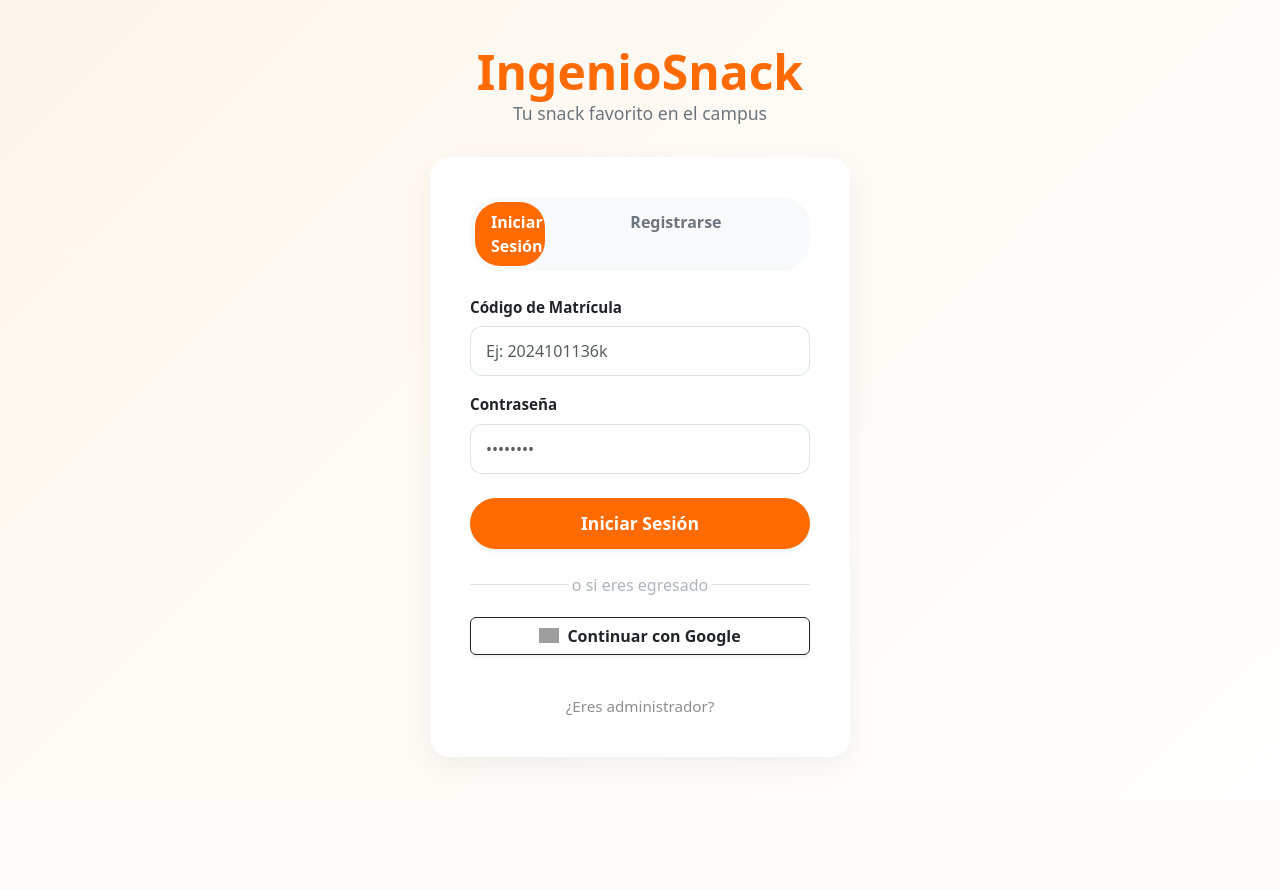
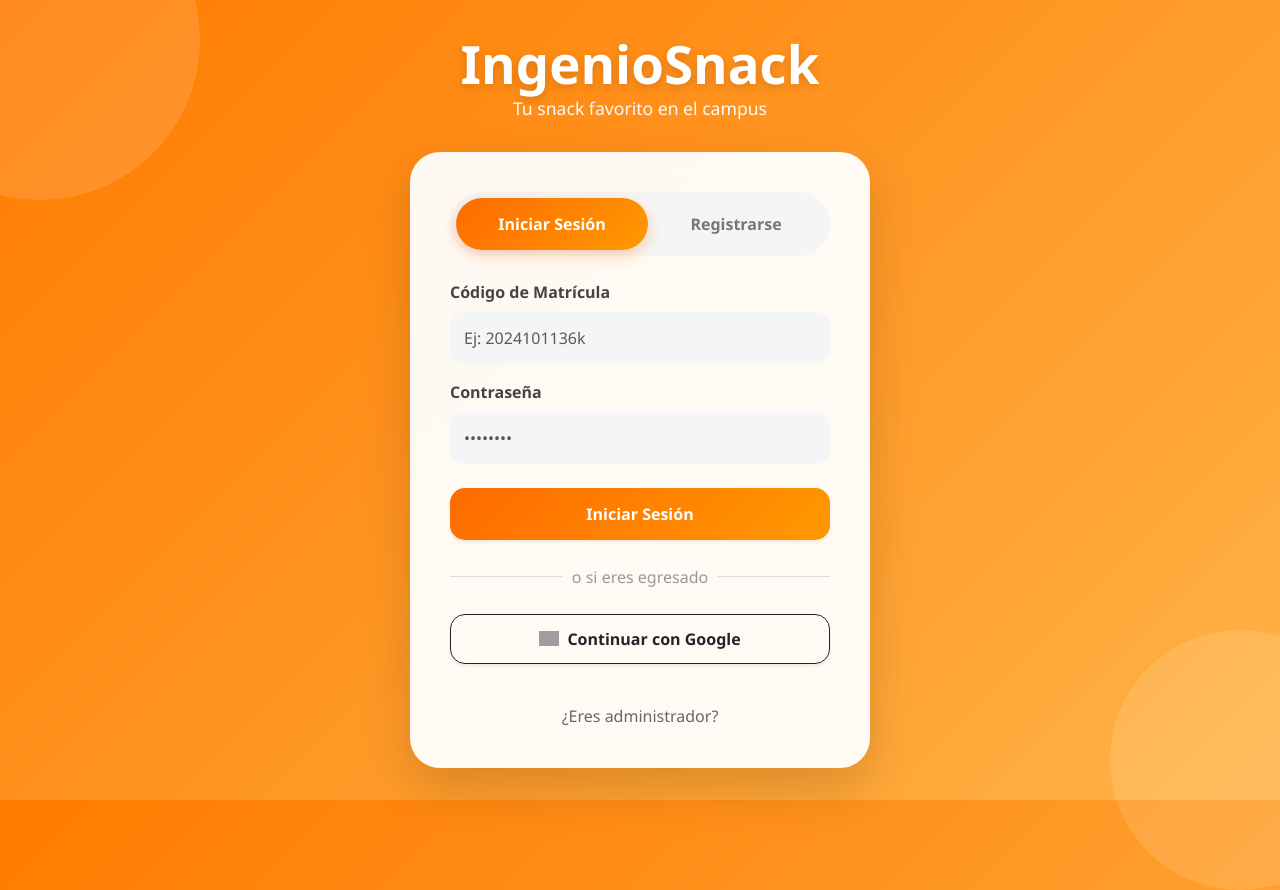
Before and after one commit to Marcadainfalible/IngenioSnack_IS055B, a Flask app: page /login in a window 1280 px wide; the page is wider, and only the part inside the window is pictured. Before the commit the page ends 715 px from the top of that part, so only its background shows below. Run offline with Flask 3, Linux system fonts and the light colour scheme; grey boxes are pictures that could not be loaded.

Commit message:
feat: Terminado el diseño de login_admin y login_estudiante

```diff
--- a/templates/auth/login_estudiante.html
+++ b/templates/auth/login_estudiante.html
@@ -6,27 +6,183 @@
     <title>IngenioSnack - Iniciar Sesión</title>
     <link href="https://cdn.jsdelivr.net/npm/bootstrap@5.3.0/dist/css/bootstrap.min.css" rel="stylesheet">
    <style>
-        body { background: linear-gradient(135deg, #fdf6ec 0%, #fff 100%); min-height: 100vh; display: flex; align-items: center; justify-content: center; flex-direction: column; }
-        .login-card { background: white; border-radius: 20px; padding: 40px; box-shadow: 0 10px 30px rgba(0,0,0,0.05); width: 100%; max-width: 420px; }
-        .brand-title { color: #ff6b00; font-weight: 900; font-size: 3rem; margin-bottom: 0; text-align: center; }
-        .brand-subtitle { text-align: center; color: #6c757d; margin-bottom: 30px; font-size: 1.1rem; }
-        .nav-pills { background: #f8f9fa; border-radius: 30px; padding: 5px; margin-bottom: 25px; }
-        .nav-pills .nav-link { border-radius: 25px; color: #6c757d; font-weight: bold; width: 50%; text-align: center; }
-        .nav-pills .nav-link.active { background-color: #ff6b00; color: white; }
-        .form-label { font-weight: bold; color: #212529; font-size: 0.95rem; }
-        .form-control { border-radius: 12px; padding: 12px 15px; border: 1px solid #dee2e6; }
-        .btn-orange { background-color: #ff6b00; color: white; border-radius: 30px; padding: 12px; font-weight: bold; font-size: 1.1rem; border: none; transition: 0.3s; }
-        .btn-orange:hover { background-color: #e66000; color: white; transform: translateY(-2px); }
-        .link-admin { text-align: center; display: block; margin-top: 25px; color: #8e8e8e; text-decoration: none; font-size: 0.95rem; }
-        .link-admin:hover { color: #ff6b00; text-decoration: underline; }
+    body{
+        min-height:100vh;
+        display:flex;
+        flex-direction:column;
+        justify-content:center;
+        align-items:center;
+        background: linear-gradient(135deg,#ff7b00,#ffb347);
+        font-family:'Segoe UI',sans-serif;
+        overflow:hidden;
+        position:relative;
+    }
 
-        /* Estilos del botón de Google */
-        .divider { display: flex; align-items: center; text-align: center; color: #adb5bd; margin: 20px 0; }
-        .divider::before, .divider::after { content: ''; flex: 1; border-bottom: 1px solid #dee2e6; }
-        .divider:not(:empty)::before { margin-right: .25em; }
-        .divider:not(:empty)::after { margin-left: .25em; }
-        .btn-google { background-color: white; border: 1px solid #dadce0; color: #3c4043; font-weight: bold; border-radius: 30px; padding: 10px; display: flex; justify-content: center; align-items: center; gap: 10px; text-decoration: none; transition: 0.2s; }
-        .btn-google:hover { background-color: #f8f9fa; color: #3c4043; }
+    body::before,
+    body::after{
+        content:'';
+        position:absolute;
+        border-radius:50%;
+        background:rgba(255,255,255,0.12);
+    }
+
+    body::before{
+        width:320px;
+        height:320px;
+        top:-120px;
+        left:-120px;
+    }
+
+    body::after{
+        width:260px;
+        height:260px;
+        bottom:-90px;
+        right:-90px;
+    }
+
+    .brand-title{
+        color:white;
+        font-size:3.3rem;
+        font-weight:900;
+        margin-bottom:0;
+        text-shadow:0 3px 8px rgba(0,0,0,.15);
+    }
+
+    .brand-subtitle{
+        color:white;
+        opacity:.95;
+        margin-bottom:30px;
+        font-size:1.1rem;
+    }
+
+    .login-card{
+        background:rgba(255,255,255,.95);
+        backdrop-filter:blur(10px);
+        width:100%;
+        max-width:460px;
+        padding:40px;
+        border-radius:30px;
+        box-shadow:0 20px 50px rgba(0,0,0,.15);
+        animation:entrada .8s ease;
+    }
+
+    @keyframes entrada{
+        from{
+            opacity:0;
+            transform:translateY(25px);
+        }
+        to{
+            opacity:1;
+            transform:translateY(0);
+        }
+    }
+
+   .nav-pills{
+    background:#f5f5f5;
+    border-radius:40px;
+    padding:6px;
+    display:flex;
+}
+
+.nav-pills .nav-link{
+    width:100%;
+    border-radius:30px;
+    font-weight:700;
+    color:#777;
+    transition:.3s;
+    padding:14px 0;
+    text-align:center;
+    border:none;
+    background:transparent;
+}
+
+.nav-pills .nav-link.active{
+    background:linear-gradient(135deg,#ff6b00,#ff9800);
+    color:white;
+    box-shadow:0 5px 15px rgba(255,107,0,.3);
+}
+
+
+    .form-label{
+        font-weight:600;
+        color:#444;
+    }
+
+    .form-control{
+        border:none;
+        border-radius:15px;
+        padding:14px;
+        background:#f4f5f7;
+        transition:.3s;
+    }
+
+    .form-control:focus{
+        background:white;
+        box-shadow:0 0 0 3px rgba(255,107,0,.2);
+    }
+
+    .btn-orange{
+        background:linear-gradient(135deg,#ff6b00,#ff9800);
+        color:white;
+        border:none;
+        border-radius:15px;
+        padding:14px;
+        font-size:1rem;
+        font-weight:700;
+        transition:.3s;
+    }
+
+    .btn-orange:hover{
+        color:white;
+        transform:translateY(-3px);
+        box-shadow:0 10px 20px rgba(255,107,0,.3);
+    }
+
+    .divider{
+        display:flex;
+        align-items:center;
+        text-align:center;
+        color:#999;
+        margin:25px 0;
+    }
+
+    .divider::before,
+    .divider::after{
+        content:'';
+        flex:1;
+        border-bottom:1px solid #ddd;
+    }
+
+    .divider::before{
+        margin-right:10px;
+    }
+
+    .divider::after{
+        margin-left:10px;
+    }
+
+    .btn-outline-dark{
+        border-radius:15px;
+        padding:12px;
+        transition:.3s;
+    }
+
+    .btn-outline-dark:hover{
+        transform:translateY(-2px);
+    }
+
+    .link-admin{
+        display:block;
+        text-align:center;
+        margin-top:25px;
+        color:#666;
+        text-decoration:none;
+        font-weight:500;
+    }
+
+    .link-admin:hover{
+        color:#ff6b00;
+    }
 </style>
 </head>
 <body>
@@ -36,11 +192,21 @@
 
     <div class="login-card">
        <ul class="nav nav-pills mb-4" id="pills-tab" role="tablist">
-            <li class="nav-item" role="presentation">
-                <button class="nav-link active" id="btn-tab-login" onclick="cambiarTab('login')">Iniciar Sesión</button>
+            <li class="nav-item flex-fill" role="presentation">
+                <button class="nav-link active w-100"
+                  id="btn-tab-login"
+                   type="button"
+                   onclick="cambiarTab('login')">
+                   Iniciar Sesión
+               </button>
          </li>
-            <li class="nav-item" role="presentation">
-                <button class="nav-link" id="btn-tab-registro" onclick="cambiarTab('registro')">Registrarse</button>
+          <li class="nav-item flex-fill" role="presentation">
+               <button class="nav-link w-100"
+                  id="btn-tab-registro"
+                  type="button"
+                   onclick="cambiarTab('registro')">
+                 Registrarse
+                </button>
           </li>
      </ul>
 
```
Also changed, not shown: templates/auth/login_admin.html (+191 -18 lines). Lines whose indentation alone changed are shown as unchanged.
